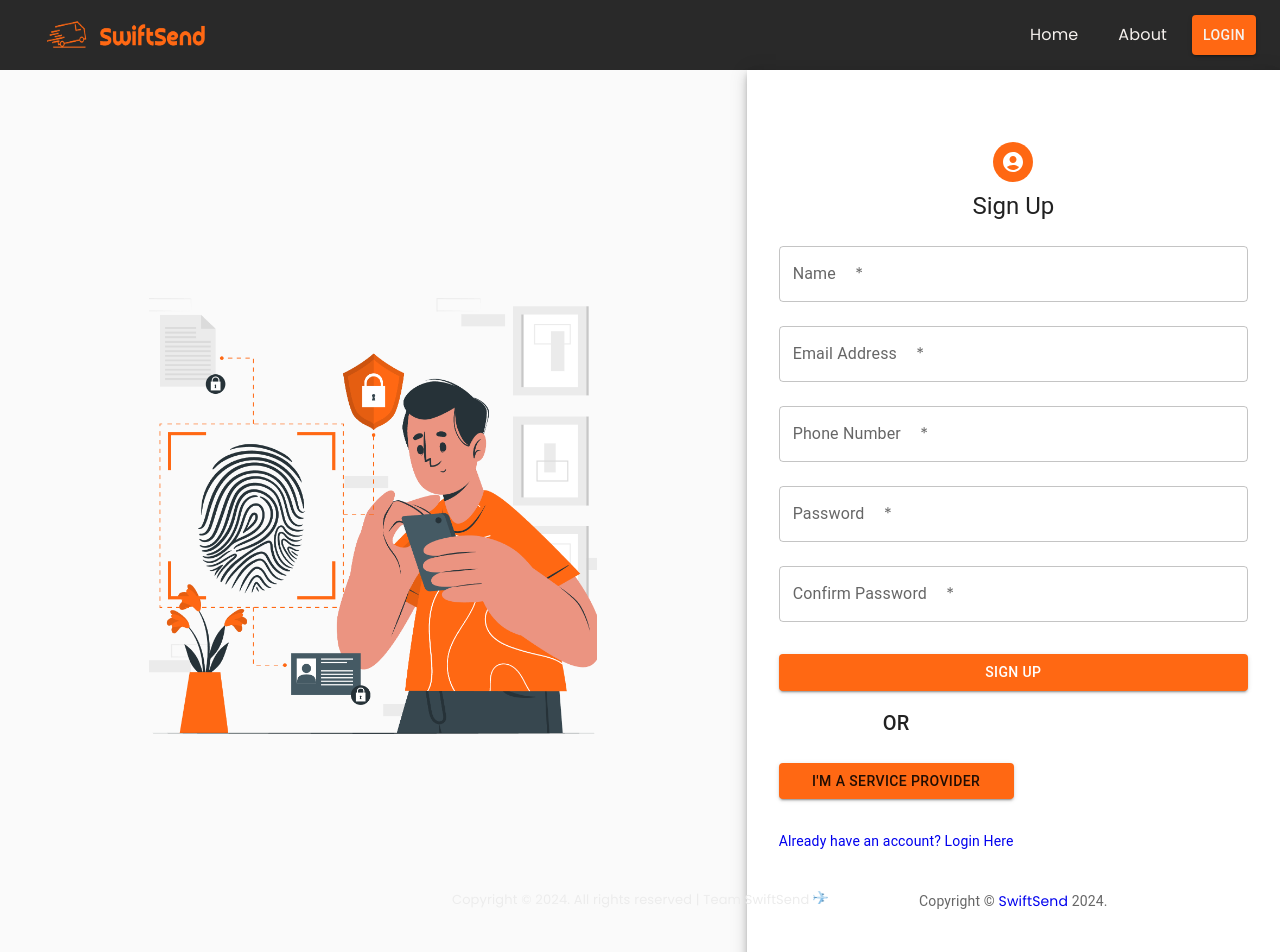
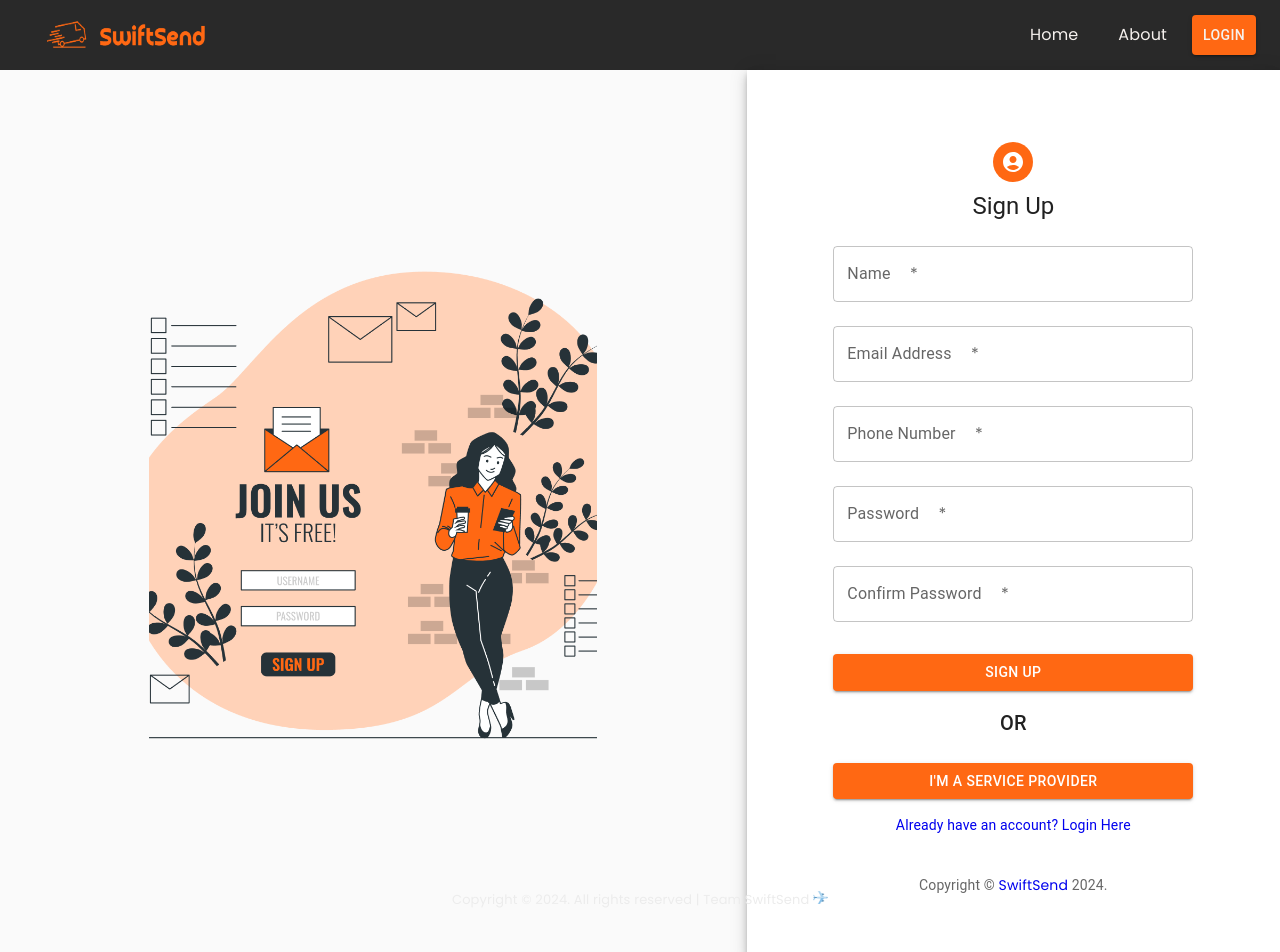
Before and after one commit to Rohan-tech11/Retail-SwiftSend-Client, a React (Vite) app: page /signup in a window 1280 px wide. Shown: the top 952 px of the page. Built offline with nearby package versions, Linux system fonts and the light colour scheme.

Commit message:
button width ui, img upd

```diff
--- a/src/pages/common/Signup.jsx
+++ b/src/pages/common/Signup.jsx
@@ -5,7 +5,7 @@ import axios from "axios";
 import Cookies from 'universal-cookie';
 import { PulseLoader } from "react-spinners";
 import getAuthToken from "../../utils/auth";
-import login from "../../assets/login.png";
+import signup from "../../assets/signup.png";
 
 
 import {
@@ -212,7 +212,7 @@ export default function Signup() {
           }}
         >
           <img
-            src={login}
+            src={signup}
             alt="signup"
             style={{ width: '60%', height: '60%', objectFit: 'cover' }}
           />
@@ -243,7 +243,7 @@ export default function Signup() {
               Sign Up
             </Typography>
             {formError && <Alert severity="error">{formError}</Alert>}
-            <Box component="form" noValidate onSubmit={handleSubmit} sx={{ mt: 1 }}>
+            <Box component="form" noValidate onSubmit={handleSubmit} sx={{ mt: 1, width: '100%', maxWidth: 360 }}>
               <TextField
                 margin="normal"
                 required
@@ -331,19 +331,19 @@ export default function Signup() {
                   '&:hover': {
                     bgcolor: 'secondary.dark',
                   },
+                  width: '100%',
+                  maxWidth: 360,
                 }}
               >
                 {isLoading ? <PulseLoader color="#fff" size={5} /> : "Sign Up"}
               </Button>
-              <Grid container>
-                <Grid item>
+              <Box sx={{ width: '100%', maxWidth: 360, textAlign: 'center' }}>
                 <Typography variant="h6" align="center">
                   OR
                 </Typography>
                 <Link to="/signup/client" style={{ textDecoration: 'none' }}>
                   <Button
                     variant="contained"
-            color="secondary"
                     fullWidth
                     sx={{
                       mt: 3,
@@ -352,15 +352,17 @@ export default function Signup() {
                       '&:hover': {
                         bgcolor: 'secondary.dark',
                       },
+                      width: '100%',
+                      maxWidth: 360,
                     }}
                   >
                     I&apos;m a service provider
                   </Button>
                 </Link>
-        <Link to="/login" style={{ textDecoration: 'none', marginTop: '16px', display: 'block', textAlign: 'center' }}>
+                <Link to="/login" style={{ textDecoration: 'none',  display: 'block' }}>
                   <Typography variant="body2">Already have an account? Login Here</Typography>
-        </Link>                </Grid>
-              </Grid>
+                </Link>
+              </Box>
               <Copyright sx={{ mt: 5 }} />
             </Box>
           </Box>
```
Also changed, not shown: src/assets/signup.jpg (deleted), src/assets/signup.png (added). Lines whose indentation alone changed are shown as unchanged.
